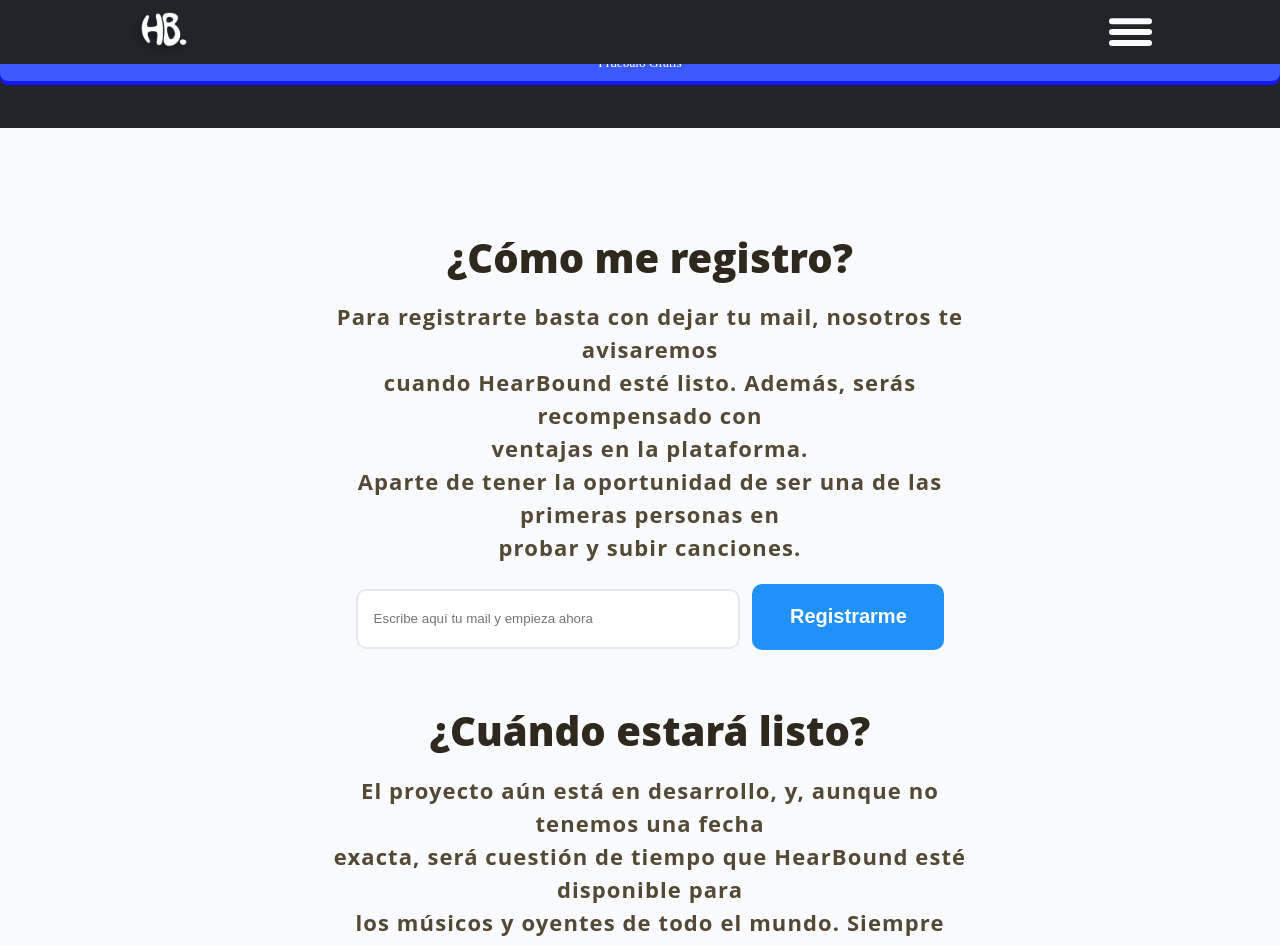
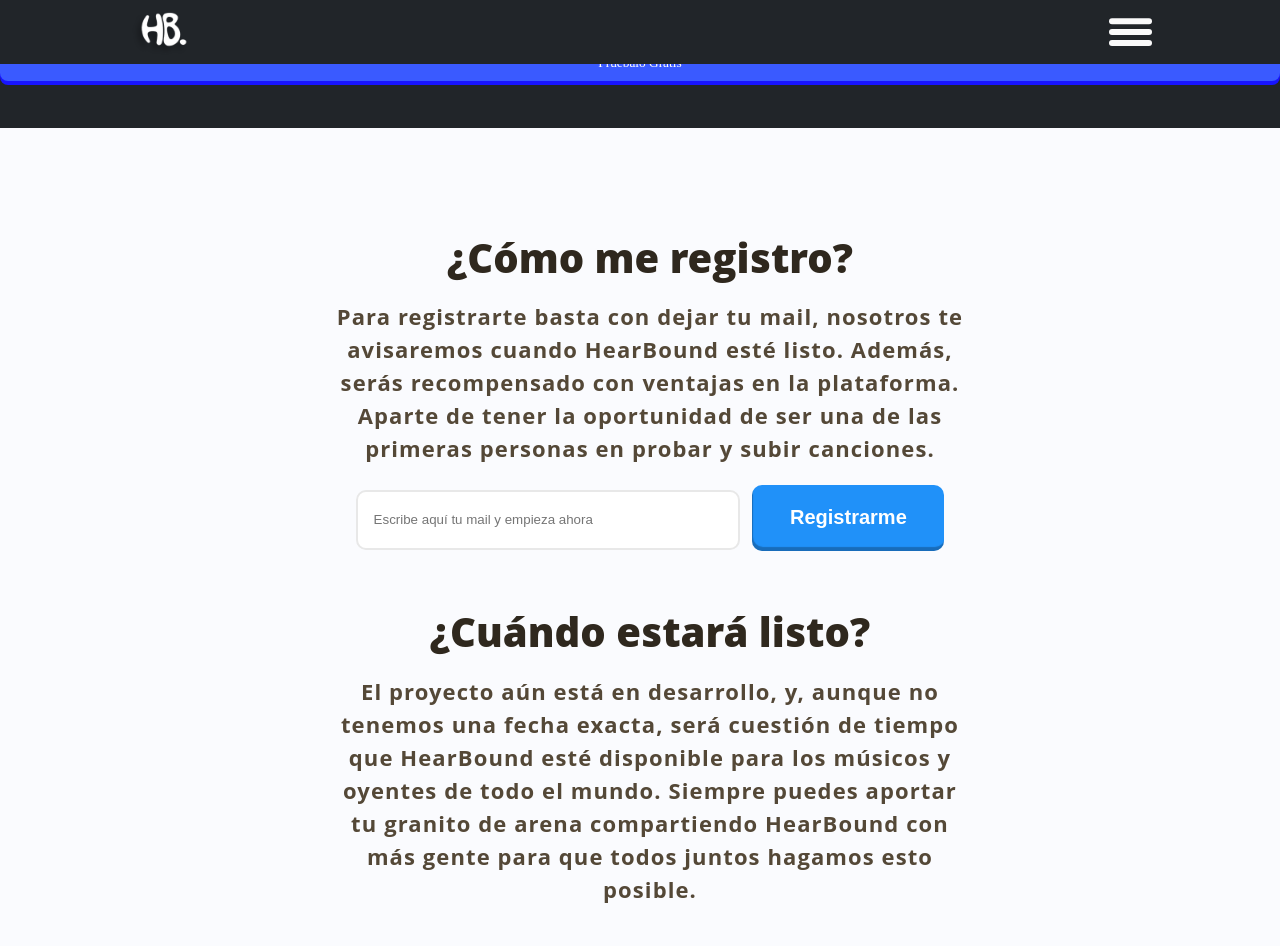
Before and after one commit to HearBound/LandingPage, a React (Create React App) app: page /contact in a window 1280 px wide. Shown: the top 946 px of the page. Built offline with nearby package versions, Linux system fonts and the light colour scheme.

Commit message:
Hover and Active Buttons Added
Delete <br> aberrations XD

```diff
--- a/src/Containers/TryFree/TryFree.css
+++ b/src/Containers/TryFree/TryFree.css
@@ -61,6 +61,7 @@
   text-align: center;
   letter-spacing: 0.05em;
   color: #544837;
+  justify-content: center;
 }
 
 .coverRegisterMainTryFree {
@@ -107,6 +108,18 @@
   color: white;
   font-weight: bold;
   font-size: 1.25rem;
+}
+input[type="submit"]{
+  box-shadow: inset 1px -4px 1px rgba(0, 0, 0, 0.25);
+}
+
+input[type="submit"]:active{
+  box-shadow: inset -1px 4px 1px rgba(0, 0, 0, 0.25);
+}
+
+input[type="submit"]:hover{
+  transform: scale(1.01, 1.01);
+  transition: .2s;
 }
 
 @media screen and (max-width:800px) {
--- a/src/Containers/TryFree/TryFree.js
+++ b/src/Containers/TryFree/TryFree.js
@@ -12,10 +12,10 @@
                     <div className='titleTryFree position1TryFree'>¿Cómo me registro?</div>
                     <div className='coverDescriptionTryFree'>
                         <div className='coverDescriptionTextTryFree'>
-                            Para registrarte basta con dejar tu mail, nosotros te avisaremos<br/>
-                            cuando HearBound esté listo. Además, serás recompensado con<br/>
-                            ventajas en la plataforma.<br/>
-                            Aparte de tener la oportunidad de ser una de las primeras personas en<br/>
+                            Para registrarte basta con dejar tu mail, nosotros te avisaremos
+                            cuando HearBound esté listo. Además, serás recompensado con
+                            ventajas en la plataforma.
+                            Aparte de tener la oportunidad de ser una de las primeras personas en
                             probar y subir canciones.
                         </div>
                         <form className='coverRegisterMainTryFree'>
@@ -27,10 +27,10 @@
                     <div className='titleTryFree position2TryFree'>¿Cuándo estará listo?</div>
                     <div className='coverDescriptionTryFree'>
                         <div className='coverDescriptionTextTryFree'>
-                        El proyecto aún está en desarrollo, y, aunque no tenemos una fecha<br/>
-                        exacta, será cuestión de tiempo que HearBound esté disponible para<br/>
-                        los músicos y oyentes de todo el mundo. Siempre puedes aportar tu<br/>
-                        granito de arena compartiendo HearBound con más gente para que<br/>
+                        El proyecto aún está en desarrollo, y, aunque no tenemos una fecha
+                        exacta, será cuestión de tiempo que HearBound esté disponible para
+                        los músicos y oyentes de todo el mundo. Siempre puedes aportar tu
+                        granito de arena compartiendo HearBound con más gente para que
                         todos juntos hagamos esto posible.
                         </div>
                     </div>
```
